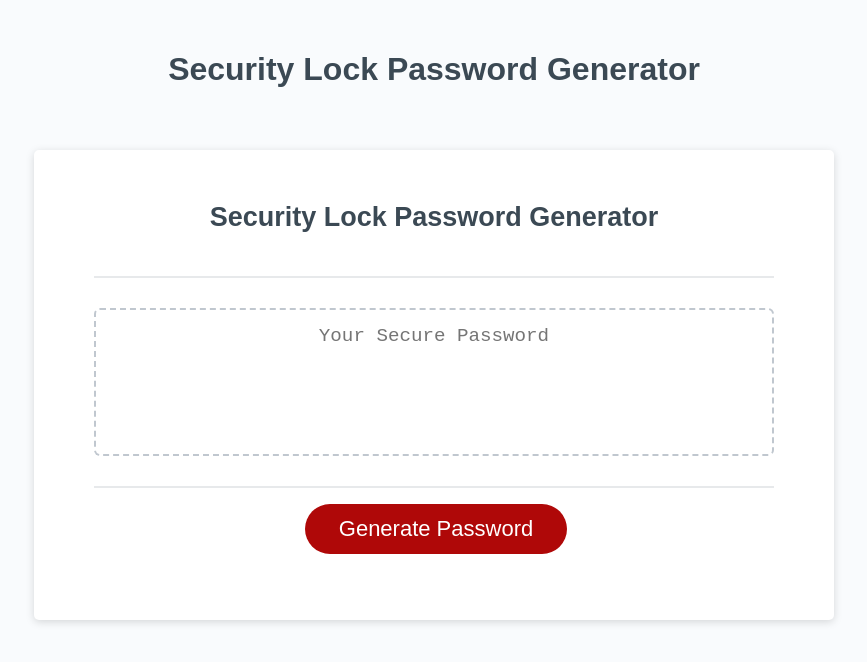
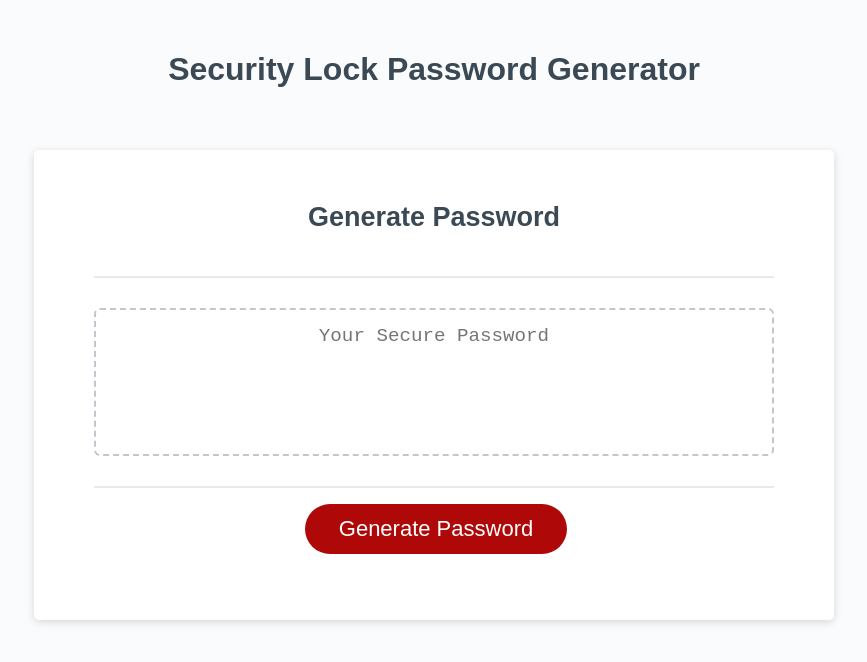
Before and after one commit to rnutall/Security-Lock, a plain HTML site: page index.html in a window 1280 px wide. Shown: the whole page, without its empty margins (206-1073 px from the left). Drawn offline with Linux system fonts and the light colour scheme.

Commit message:
changed name

```diff
--- a/index.html
+++ b/index.html
@@ -14,7 +14,7 @@
       </header>
       <div class="card">
         <div class="card-header">
-          <h2>Security Lock Password Generator</h2>
+          <h2>Generate Password </h2>
         </div>
         <div class="card-body">
           <textarea
```
